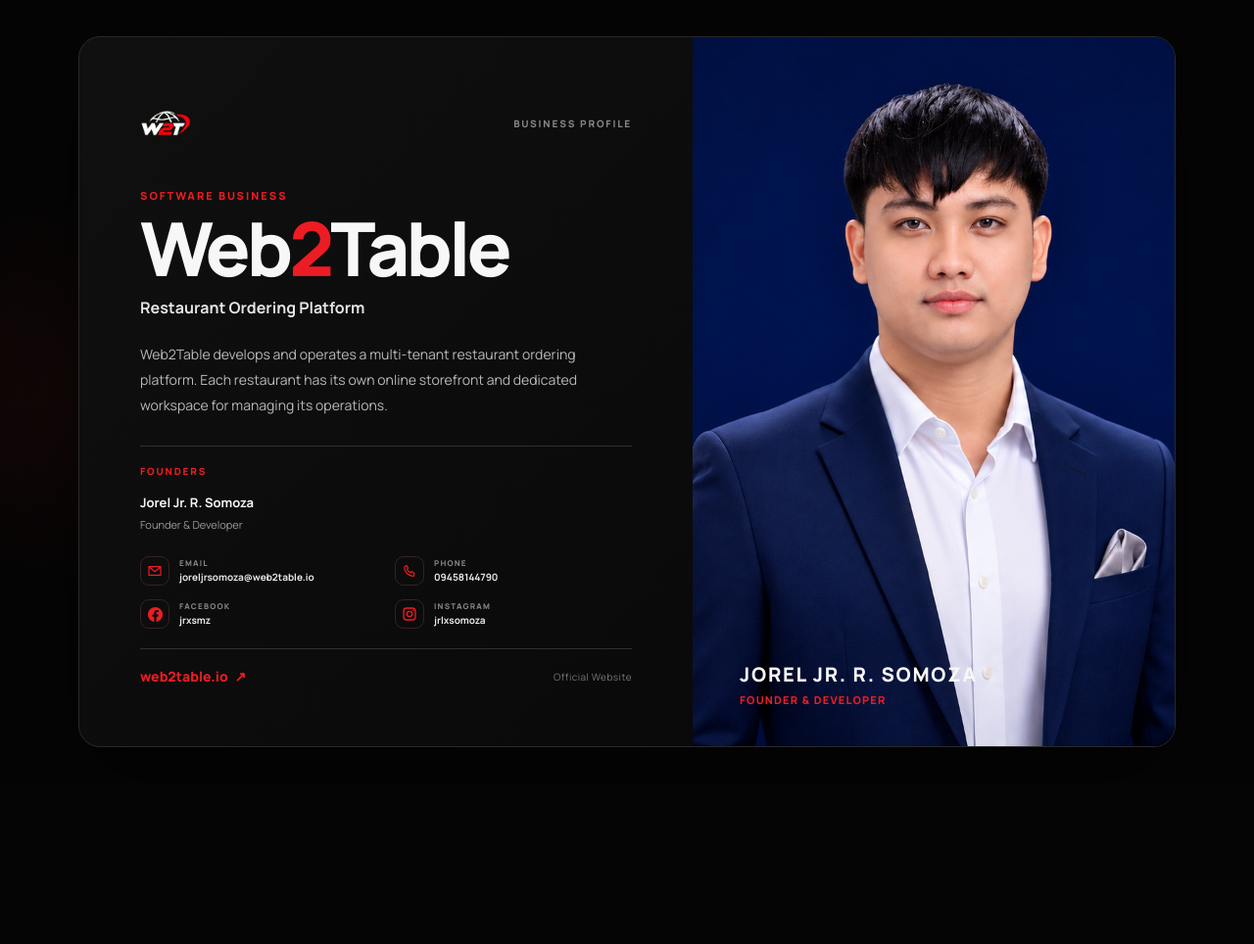
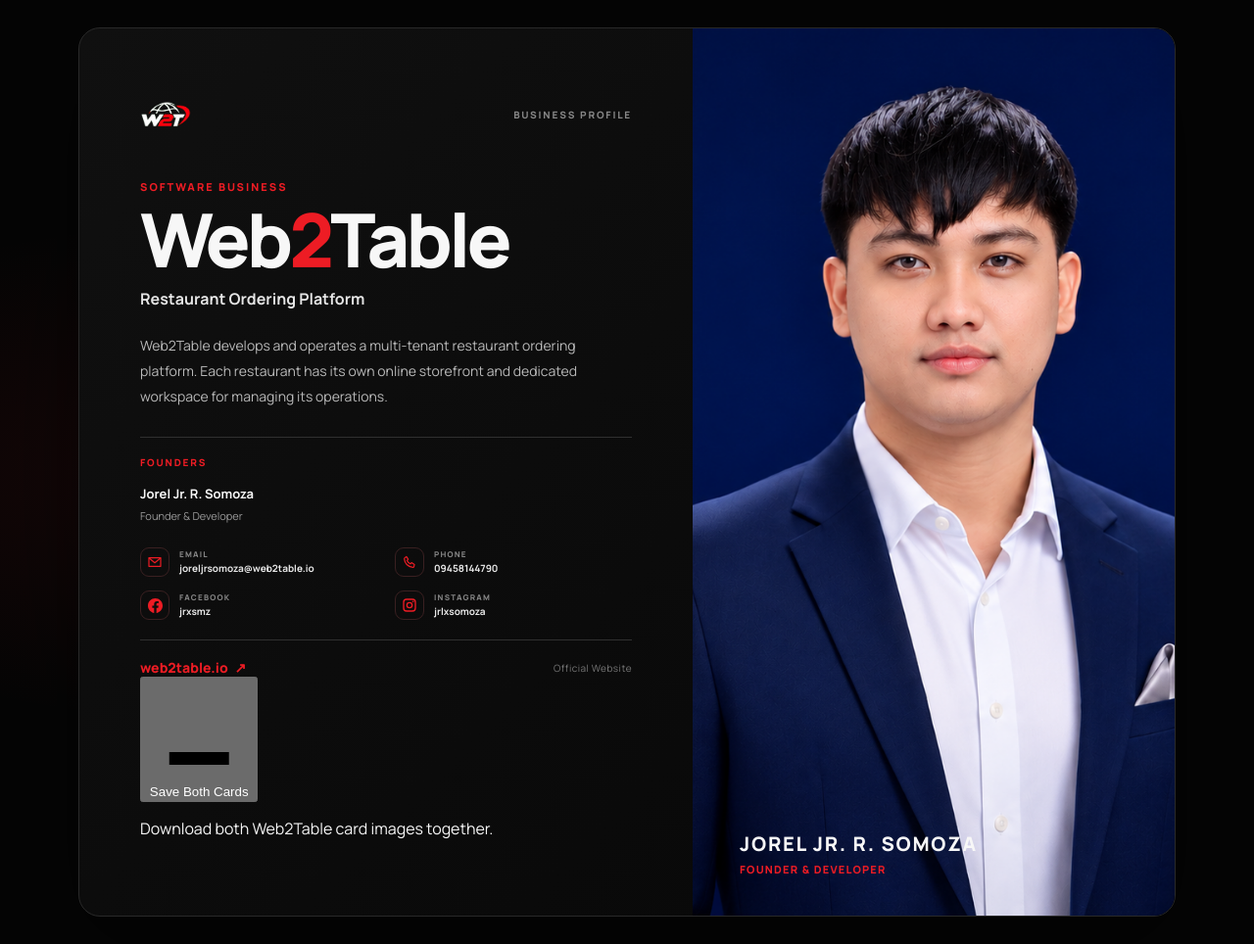
Before and after one commit to web2table/joreljrsomoza, a plain HTML site: page index.html in a window 1280 px wide. Shown: the whole page at 98% size. Before the commit the page ends 800 px from the top, so only its background shows below. Drawn offline with Linux system fonts and the light colour scheme.

Commit message:
Add save both cards action to digital profile

```diff
--- a/index.html
+++ b/index.html
@@ -61,6 +61,14 @@
       <a class="website-link" href="https://web2table.io" target="_blank" rel="noopener noreferrer">web2table.io <span aria-hidden="true">↗</span></a>
       <span class="footer-note">Official Website</span>
     </div>
+    <div class="save-cards">
+      <button class="save-cards-button" id="saveCardsButton" type="button">
+        <svg viewBox="0 0 24 24" aria-hidden="true"><path d="M12 3v12m0 0 4-4m-4 4-4-4M5 17v3h14v-3"/></svg>
+        <span>Save Both Cards</span>
+      </button>
+      <p class="save-cards-status" id="saveCardsStatus" role="status" aria-live="polite">Download both Web2Table card images together.</p>
+    </div>
+
   </section>
 
   <aside class="portrait-panel" aria-label="Founder portrait">
@@ -71,5 +79,6 @@
     </div>
   </aside>
 </main>
+<script src="./script.js" defer></script>
 </body>
 </html>
```
